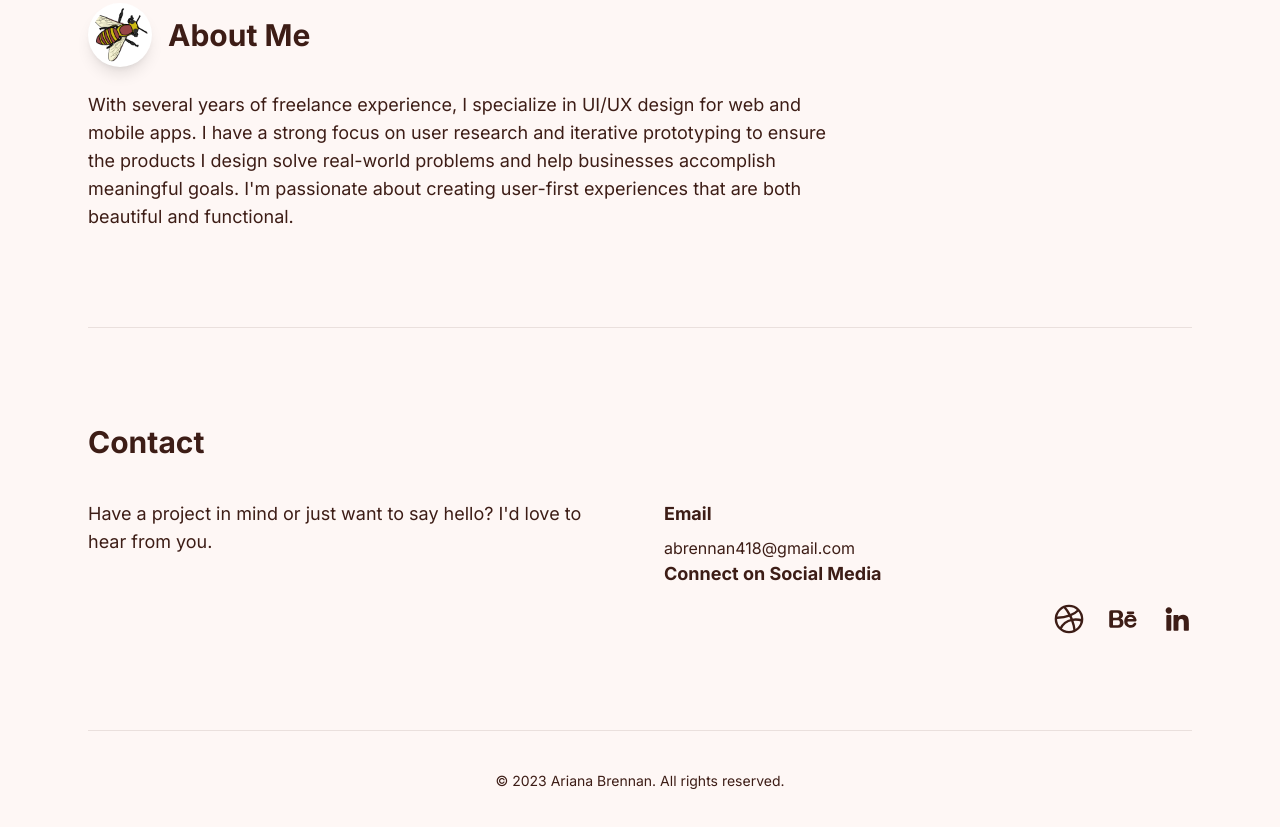
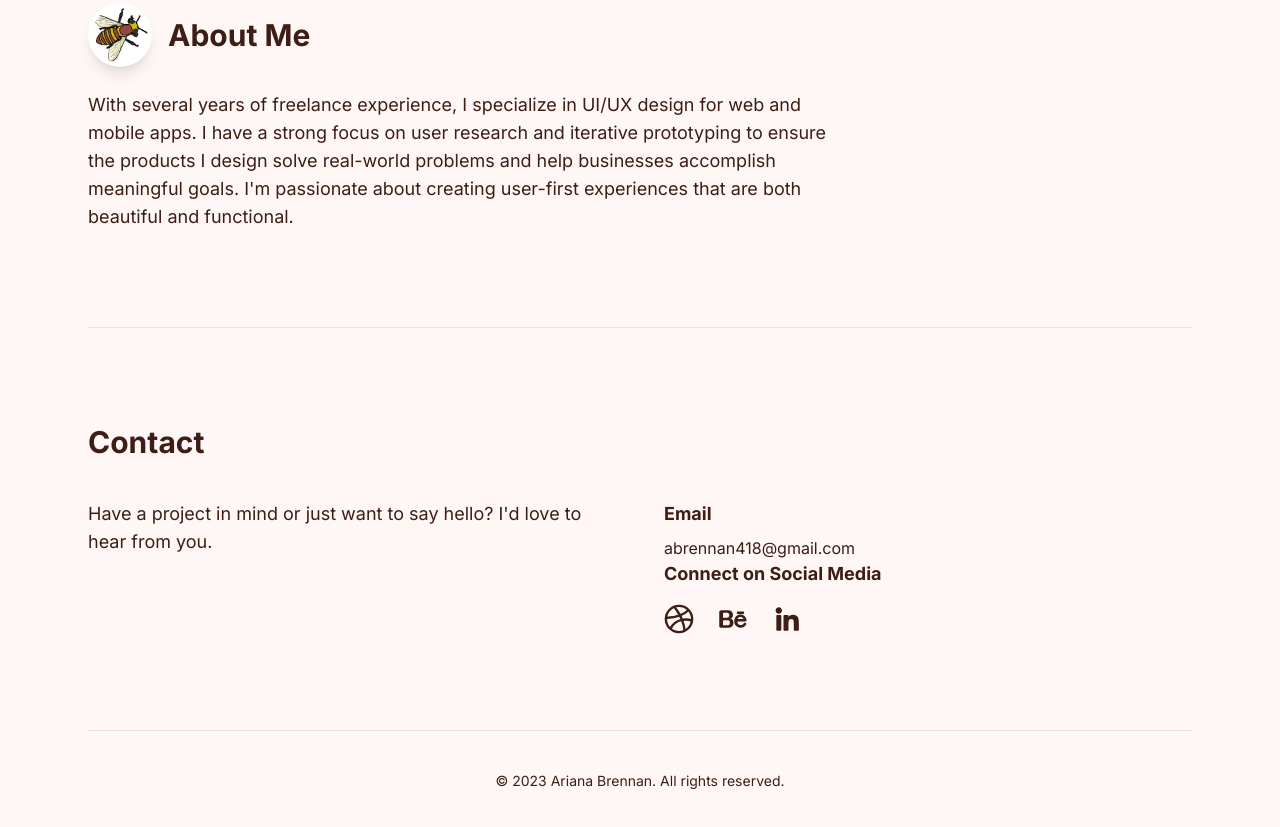
Before and after one commit to arib2183/ariana-portfolio, a plain HTML site: page index.html in a window 1280 px wide. Shown: the part 2055-2882 px from the top of the page. Drawn offline with nearby package versions, Linux system fonts and the light colour scheme; a script that the page names is missing.

Commit message:
fix-align

```diff
--- a/index.html
+++ b/index.html
@@ -129,7 +129,7 @@
                          </div>
                          <div>
                             <h3 class="font-bold text-lg mb-4">Connect on Social Media</h3>
-                             <div id="contact-links" class="flex justify-end space-x-6 text-2xl">
+                             <div id="contact-links" class="flex space-x-6 text-2xl">
                                  <!-- Social links will be injected here -->
                              </div>
                          </div>
```
